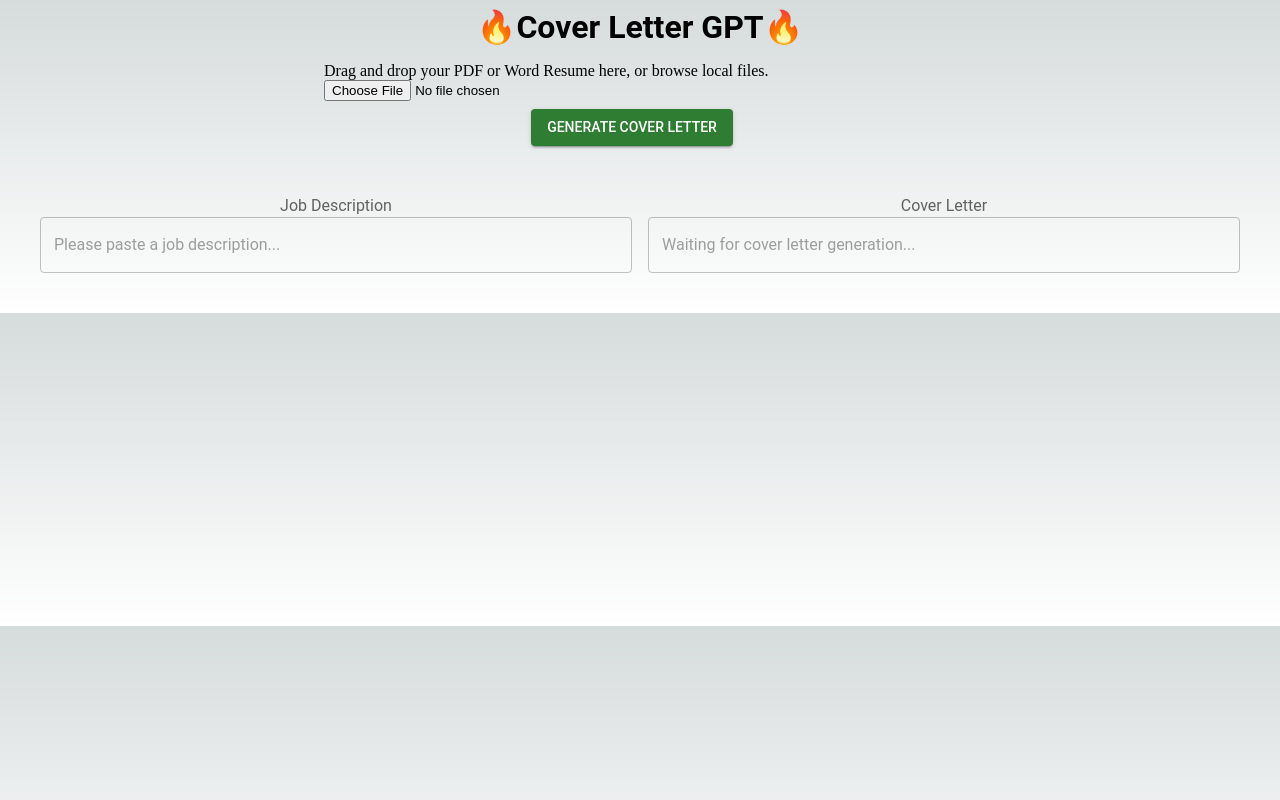
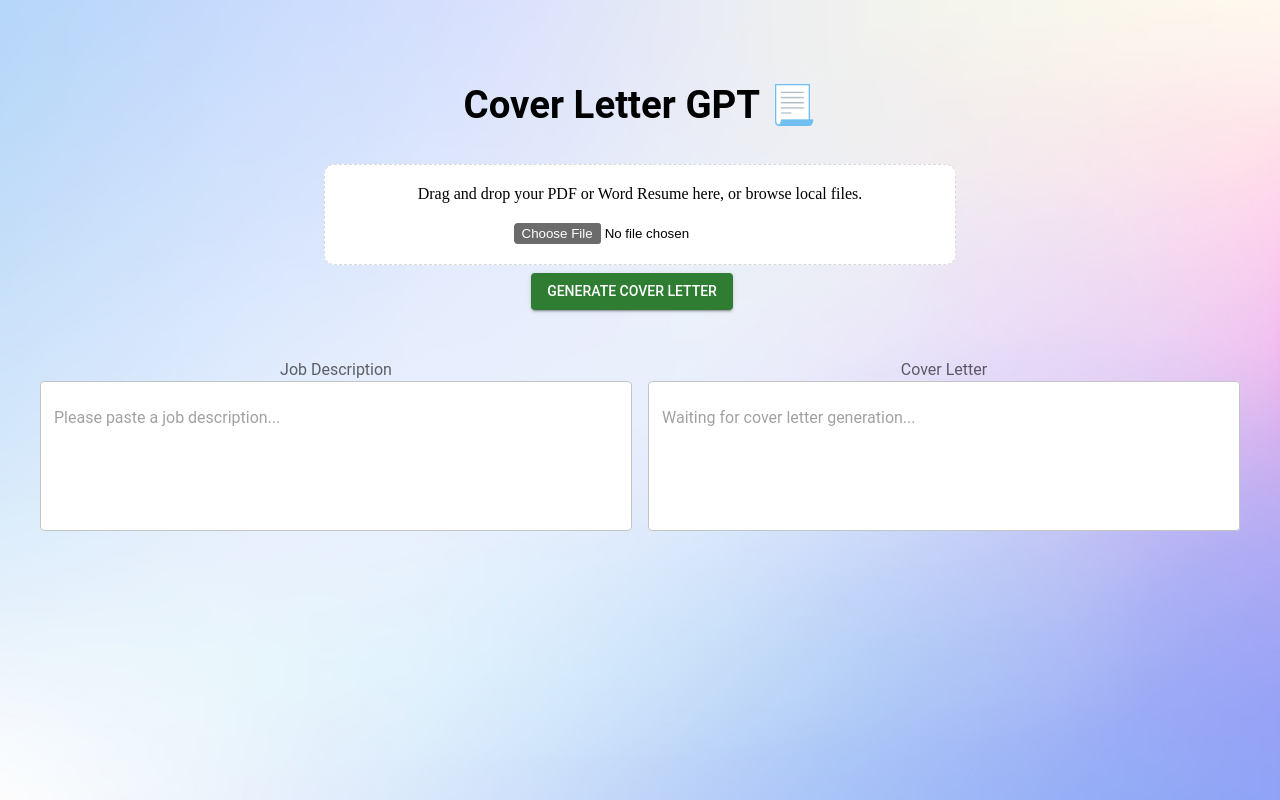
Before and after one commit to macsampson/cover-letter-gpt, a React (Vite) app in the folder client/: page / in a window 1280 px wide. Built offline with nearby package versions, Linux system fonts and the light colour scheme.

Commit message:
update bg and overall styling

```diff
--- a/client/index.html
+++ b/client/index.html
@@ -11,7 +11,7 @@
 			name="viewport"
 			content="width=device-width, initial-scale=1.0"
 		/>
-		<title>🔥Cover Letter GPT🔥</title>
+		<title>Cover Letter GPT 📃</title>
 	</head>
 	<body>
 		<div id="root"></div>
--- a/client/src/App.css
+++ b/client/src/App.css
@@ -80,7 +80,11 @@
 	margin: 0;
 }
 
-html,
+html {
+	background-image: url(/bg.jpg);
+	background-size: cover;
+	background-attachment: fixed;
+}
 body {
 	max-width: 100vw;
 	overflow-x: hidden;
@@ -88,12 +92,12 @@ body {
 
 body {
 	color: rgb(var(--foreground-rgb));
-	background: linear-gradient(
+	/* background: linear-gradient(
 			to bottom,
 			transparent,
 			rgb(var(--background-end-rgb))
 		)
-		rgb(var(--background-start-rgb));
+		rgb(var(--background-start-rgb)); */
 }
 
 a {
@@ -101,12 +105,24 @@ a {
 	text-decoration: none;
 }
 
-@media (prefers-color-scheme: dark) {
+textarea {
+	min-height: 100px;
+}
+
+form {
+	/* display: flex; */
+	flex-wrap: wrap;
+	justify-content: center;
+	align-items: flex-start;
+	max-width: 1500px;
+	margin: 0 auto;
+}
+
 html {
 	color-scheme: dark;
 }
 .drag-and-drop-container {
-		border: 2px dashed #ccc;
+	border: 1px dashed #d9d9d9;
 	border-radius: 10px;
 	padding: 20px;
 	text-align: center;
@@ -142,6 +158,25 @@ a {
 	border-radius: 4px;
 	cursor: pointer;
 	color: black;
+	/* min-height: 150px; */
+	width: 100%;
+}
+
+.MuiInputBase-root {
+	min-height: 150px;
+}
+
+.MuiGrid2-root {
+	/* padding: 20px; */
+}
+
+.MuiFormLabel-root {
+	font-size: 1.5rem;
+}
+
+#title {
+	padding-top: 90px;
+	font-size: 1.2em;
 }
 
 .main {
@@ -150,7 +185,6 @@ a {
 
 h1 {
 	margin-bottom: 20px;
-	}
 }
 
 /* #root {
--- a/client/src/App.tsx
+++ b/client/src/App.tsx
@@ -173,8 +173,9 @@ const App: React.FC<Props> = () => {
 					justifyContent="center"
 					padding={2}
 					fontFamily="Roboto"
+					id="title"
 				>
-					<h1>🔥Cover Letter GPT🔥</h1>
+					<h1>Cover Letter GPT 📃</h1>
 				</Grid2>
 				<form onSubmit={handleSubmit}>
 					<Grid2
```
Also changed, not shown: client/public/bg.jpg (added). Lines whose indentation alone changed are shown as unchanged.
